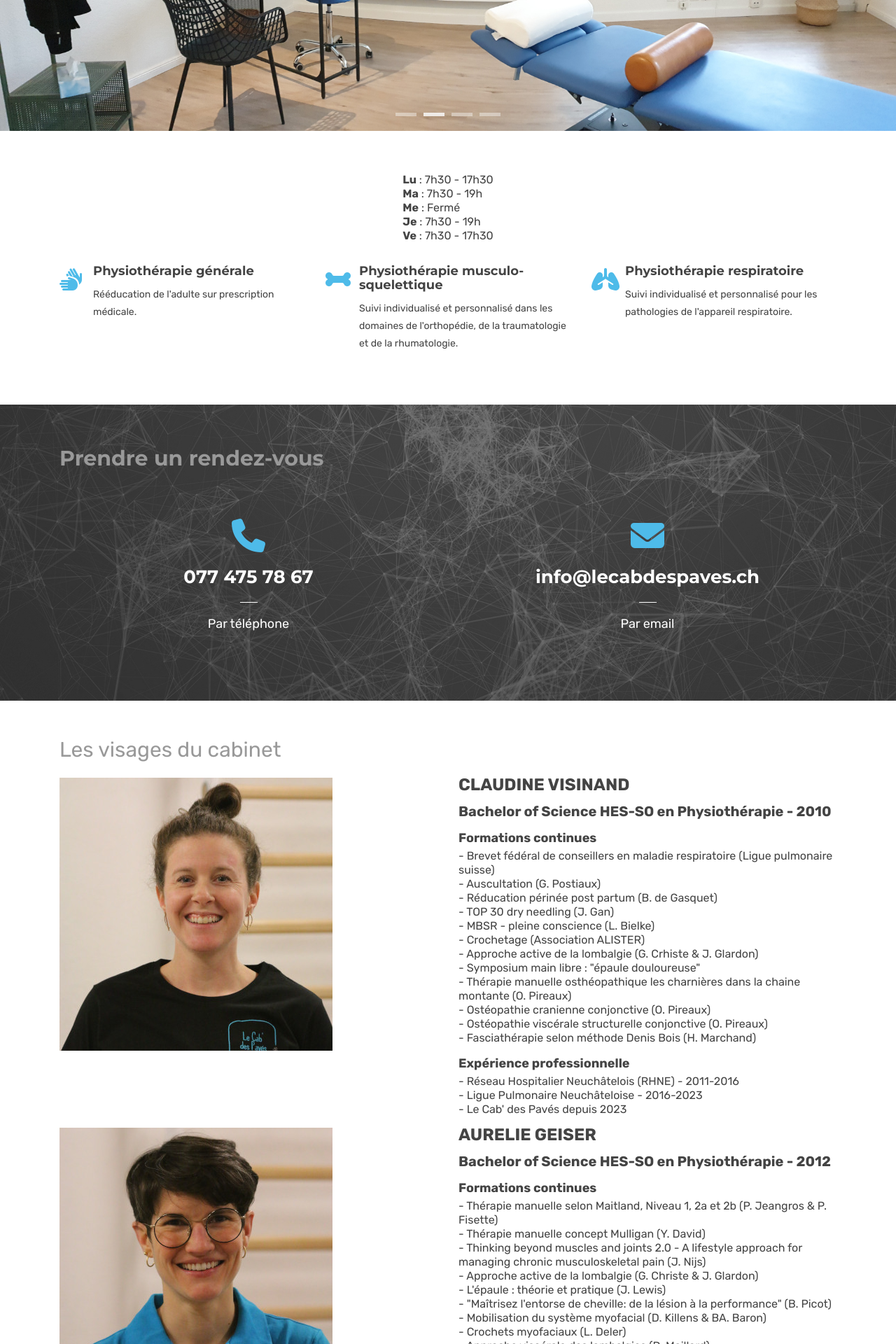
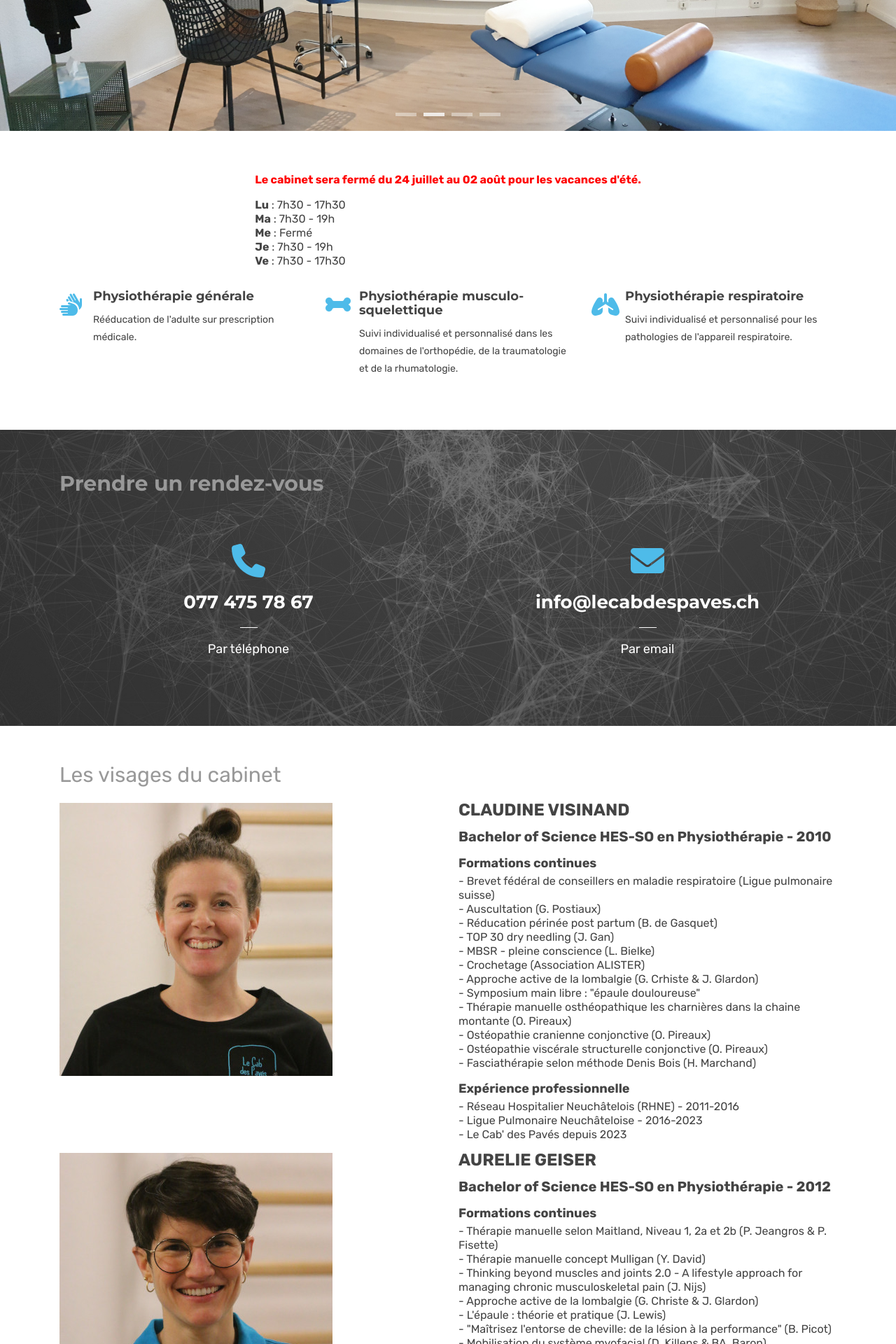
Before and after one commit to aureliegeiser/aureliegeiser.github.io, a Jekyll site: the page built from index.html, in a window 1280 px wide. Shown: the part 515-2435 px from the top of the page at 70% size. Built offline with Jekyll 4.4.1, drawn with Linux system fonts in a browser that asks for light colours.

Commit message:
Fermeture vacances d'été

```diff
--- a/index.html
+++ b/index.html
@@ -54,6 +54,7 @@ title: Le Cab' des Pavés
     <!-- SERVICES -->
     <div style="display:flex;justify-content:center;margin-bottom:16px">
       <div style="text-align:left; font-size:16px;">
+        <div style="margin-bottom:16px;color:red;"><strong>Le cabinet sera fermé du 24 juillet au 02 août pour les vacances d'été.</strong></div>
         <div><b>Lu</b> : 7h30 - 17h30</div>
         <div><b>Ma</b> : 7h30 - 19h</div>
         <div><b>Me</b> : Fermé</div>
```
